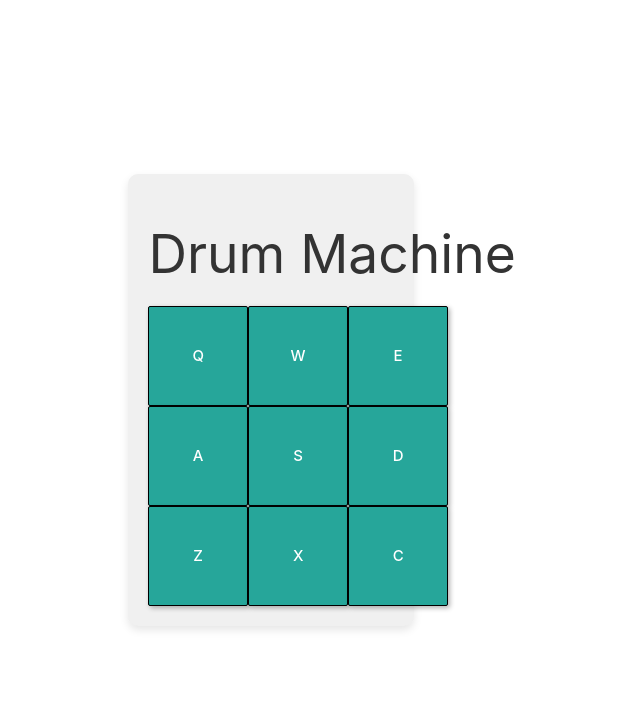
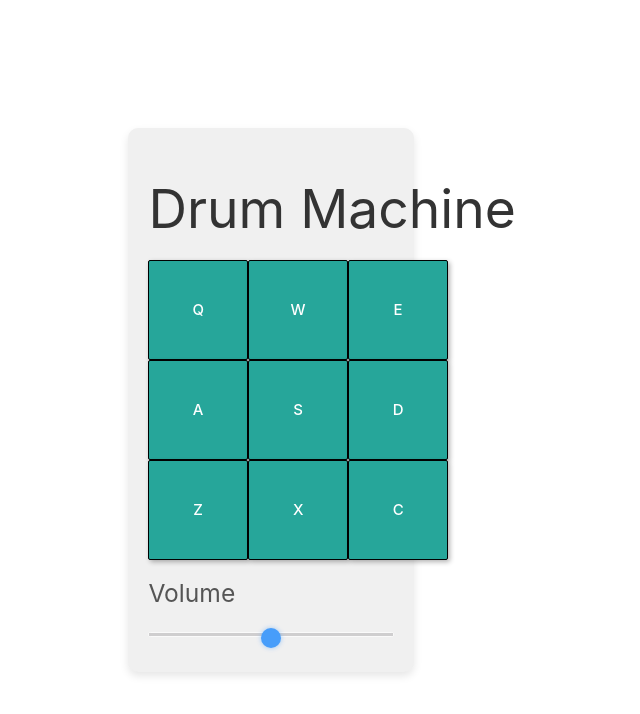
Before and after one commit to whoremonger/drum-machine, a React (Vite) app: page / in a window 1280 px wide. Shown: the top 714 px of the page, without its empty margins (369-1009 px from the left). Built offline with nearby package versions, Linux system fonts and the light colour scheme.

Commit message:
Added volume bar and designed it.

```diff
--- a/src/App.css
+++ b/src/App.css
@@ -62,3 +62,38 @@ html, body {
   border-radius: 10px;
   box-shadow: 0 4px 8px rgba(0, 0, 0, 0.1);
 }
+
+.volume-bar {
+  margin-top: 20px;
+}
+
+.volume-bar label {
+  font-size: 1.2em;
+  color: #555;
+  margin-bottom: 8px;
+}
+
+.volume-bar input[type="range"] {
+  -webkit-appearance: none;
+  width: 100%;
+  height: 5px;
+  background: #f1f1f1;
+  border-radius: 10px;
+  outline: none;
+  opacity: 0.7;
+  transition: opacity 0.2s;
+}
+
+.volume-bar input[type="range"]::-webkit-slider-thumb {
+  -webkit-appearance: none;
+  appearance: none;
+  width: 20px;
+  height: 20px;
+  background: #007bff;
+  border-radius: 50%;
+  cursor: pointer;
+  box-shadow: 0 0 5px rgba(0, 123, 255, 0.5);
+}
+
+.volume-bar input[type="range"]::-webkit-slider-thumb:hover {
+  background: #0056b3;
--- a/src/components/DrumMachine.jsx
+++ b/src/components/DrumMachine.jsx
@@ -3,8 +3,6 @@ import { useState, useRef, useEffect } from 'react'
 import { Button, Card, Row, Col } from 'react-materialize'
 import DrumPad from './DrumPad'
 import '../App.css'
-
-
 
 //uses react-materialize 2.5.2
 
@@ -24,7 +22,7 @@ function DrumMachine() {
         playSound(e.key.toUpperCase())
       })
     }
-  }, [])
+  }, [volume])
 
 //redesign the pads and machine to look good
 //add volume bar
@@ -48,8 +46,16 @@ function DrumMachine() {
       setShout(selectedDrum.shout)
       setPressedKey(selector)
     }
-    audio.play()
+    if (audio) {
+      audio.volume = volume
+      audio.play()
+    }
 
+  }
+
+  function handleVolumeChange(e) {
+    const newVolume = parseFloat(e.target.value)
+    setVolume(newVolume)
   }
 
   return (
@@ -68,28 +74,14 @@ function DrumMachine() {
             </DrumPad>
           ))}
         </div>
-        {/*}
-        <div>
+
+        <div className="volume-bar">
           <label htmlFor="volume"><h5>Volume</h5></label>
-          <input id="volume" type="range" min="0" max="1" step="0.01" value={volume} onChange={handleVolumeChange}/>
+          <input id="volume" type="range" min="0" max="1" step="0.01" value={volume} onChange={handleVolumeChange} className="volume-slider"/>
         </div>
-          {*/}
-
-           {/*}
-            <div key={item.src} onClick={() => { playSound(item.id) }} className="drum-pad" id={item.src}>
-              {item.id}
-              <audio className="clip" id={item.id} src={item.src}></audio>
-            </div>
-          */}
     </div>
   )
 
 }
 
 export default DrumMachine
-
- {/*}
-            <DrumPad key={item.id} divId={item.id} audioSrc={item.src} className="drum-pad" audioId={item.id} playAudio={playAudio} name={item.name} keyTrigger={item.id} volume={volume}>
-              {item.id}
-            </DrumPad>
-          */}
```
Also changed, not shown: src/components/DrumPad.jsx (+0 -23 lines).
